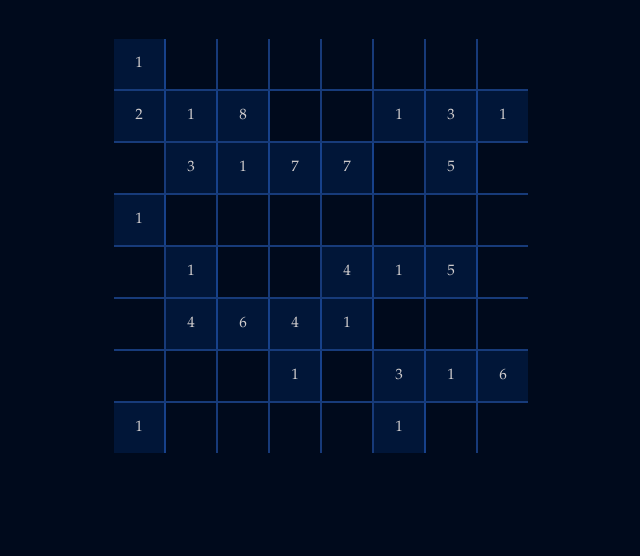
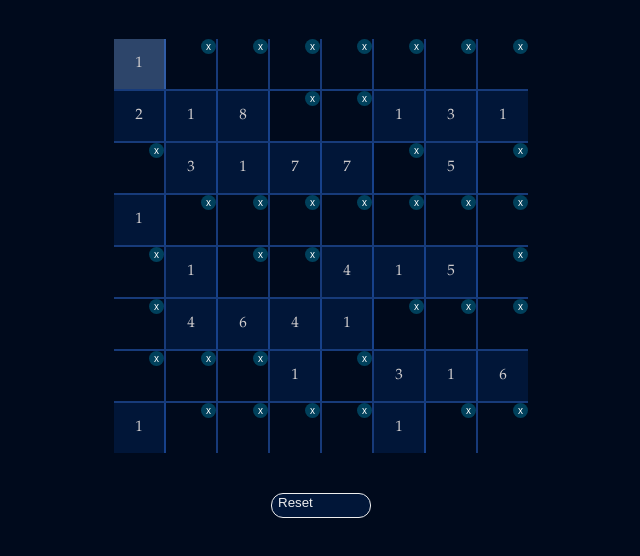
Before and after one commit to Pripovedac/Fillomino, a website: page index.html in a window 1280 px wide. Shown: the part 62-618 px from the top of the page, without its empty margins (319-959 px from the left). Drawn offline with nearby package versions, Linux system fonts and the light colour scheme.

Commit message:
Hover && Reset options

```diff
--- a/fillomino.js
+++ b/fillomino.js
@@ -81,6 +81,29 @@ function checkStatus(element) {
   return false
 }
 
+let playFlag = true
+
+Vue.component('board-cell', {
+  template: `
+    <div v-bind:class="{setfield : checkDefault(symbol)}">
+      <span> {{ symbol.value }} </span>
+      <div v-if="!checkDefault(symbol)">
+        <button class='reset'
+        @click=switchToReset>x</button>
+      </div>
+    </div>
+    `,
+  props: ['symbol'],
+  methods: {
+    checkDefault: function (field) {
+      return field.default_
+    },
+    switchToReset: function () {
+      playFlag = false;
+    },
+  },
+});
+
 Vue.component('fillomino-board', {
   template: `
     <div id="fillominoBoard" class="filominoBoard">
@@ -96,21 +119,6 @@ Vue.component('fillomino-board', {
   props: ['values'],
 });
 
-Vue.component('board-cell', {
-  template: `
-    <div v-bind:class="{setfield : checkDefault(symbol)}">
-      <span> {{ symbol.value }} </span>
-      <!-- <button id='reset'>x</button> -->
-    </div>
-    `,
-  props: ['symbol'],
-  methods: {
-    checkDefault: function (field) {
-      return field.default_
-    },
-  },
-});
-
 const tile = (value = undefined, status = 0, default_ = value !== undefined) =>
   ({ value, status, default_ });
 
@@ -119,8 +127,6 @@ new Vue({
   data: {
   // Status 0 => element nije clan poliomina
   // Status 1 => element jeste clan poliomina
-  //  isActive: true,
-    default_: true,
     startingBoard: [
       [tile(1), {}, {}, {}, {}, {}, {}, {}],
       [tile(2), tile(1), tile(8), {}, {}, tile(1), tile(3), tile(1)],
@@ -136,7 +142,13 @@ new Vue({
   },
   methods: {
     play: function (i, j) {
-      console.log('Uso sam u plej.');
+      if (playFlag) {
+        console.log('Uso sam u plej.')
+        deselectPreviousCell(tableRow, currentRow, currentCell)
+        currentRow = i
+        currentCell = j
+        changeCell(tableRow, currentRow, currentCell)
+        console.log(currentRow, currentCell)
         // ovo mogu i da ostavim i tako omogucim brisanje elemenata
         if (this.startingBoard[i][j].value !== undefined) {
           console.log('Prvi if.')
@@ -160,6 +172,10 @@ new Vue({
             }
           }
         }
+      } else {
+        playFlag = true
+        this.reset(i, j)
+      }
     },
 
     checkPolyomino: function (board, i, j, number) {
@@ -175,6 +191,7 @@ new Vue({
         this.displayMessage('Awesome! :D')
     },
     reset: function (i, j) {
+      console.log('reset entered')
       event.preventDefault()
       if (this.startingBoard[i][j].default_) {
         return
@@ -216,8 +233,82 @@ new Vue({
       this.message = message.toString()
       setTimeout(() => this.message = '', 1000)
     },
-    checkDefault: function (field) {
-      return field.value === undefined
+    restart: function () {
+      this.startingBoard = [
+        [tile(1), {}, {}, {}, {}, {}, {}, {}],
+        [tile(2), tile(1), tile(8), {}, {}, tile(1), tile(3), tile(1)],
+        [{}, tile(3), tile(1), tile(7), tile(7), {}, tile(5), {}],
+        [tile(1), {}, {}, {}, {}, {}, {}, {}],
+        [{}, tile(1), {}, {}, tile(4), tile(1), tile(5), {}],
+        [{}, tile(4), tile(6), tile(4), tile(1), {}, {}, {}],
+        [{}, {}, {}, tile(1), {}, tile(3), tile(1), tile(6)],
+        [tile(1), {}, {}, {}, {}, tile(1), {}, {}],
+      ]
     },
   },
 })
+
+/* Keyboard navigation */
+let currentRow = 0;
+let currentCell = 0;
+const tableRow = document.getElementsByClassName('board-row')
+const numOfRows = tableRow.length
+const numOfCells = tableRow[0].childNodes.length
+
+function changeCell(rows, currRow, currCell) {
+  const selectedRow = rows[currRow]
+  const selectedCell = selectedRow.childNodes[currCell];
+  selectedCell.style.background = 'rgba(116, 163, 230, 0.39)'
+}
+
+function deselectPreviousCell(rows, currRow, currCell) {
+  const selectedRow = rows[currentRow]
+  const selectedCell = selectedRow.childNodes[currCell];
+  selectedCell.classList.value === 'board-cell setfield' ? selectedCell.style.background = 'rgba(5, 70, 161, 0.16)' :
+    selectedCell.style.background = '#000A1C'
+  /* fixing hover bug */
+  // Problem explained:
+  // Cells visited using keyboard didn't suport hover effect
+  // specified in .css file.
+  selectedCell.onmouseover = function () {
+    this.style.backgroundColor = 'rgba(116, 163, 230, 0.39)';
+  }
+  selectedCell.onmouseleave = function () {
+    selectedCell.classList.value === 'board-cell setfield' ? selectedCell.style.background = 'rgba(5, 70, 161, 0.16)' :
+      selectedCell.style.background = '#000A1C'
+  }
+  /* fixing hover bug done */
+}
+
+
+$(document).keydown(function (e) {
+  // keyCode = 37 - left arrow key
+  if (e.keyCode === 37 && currentCell > 0) {
+    deselectPreviousCell(tableRow, currentRow, currentCell)
+    currentCell -= 1;
+    changeCell(tableRow, currentRow, currentCell)
+  }
+  // keyCode = 38 - upper arrow key
+  if (e.keyCode === 38 && currentRow > 0) {
+    deselectPreviousCell(tableRow, currentRow, currentCell)
+    currentRow -= 1
+    changeCell(tableRow, currentRow, currentCell)
+  }
+  // keyCode = 39 - right arrow key
+  if (e.keyCode === 39 && currentCell < numOfCells - 1) {
+    deselectPreviousCell(tableRow, currentRow, currentCell)
+    currentCell += 1;
+    changeCell(tableRow, currentRow, currentCell)
+  }
+  // keyCode = 40 - lower arrow key
+  if (e.keyCode === 40 && currentRow < numOfRows - 1) {
+    deselectPreviousCell(tableRow, currentRow, currentCell)
+    currentRow += 1;
+    changeCell(tableRow, currentRow, currentCell)
+  }
+})
+/* Keyboard navigation ended */
+
+changeCell(tableRow, currentRow, currentCell)
+
+console.log('CurrentRow, CurrentCell: ', currentRow, currentCell)
--- a/index.html
+++ b/index.html
@@ -10,13 +10,17 @@
 </head>
 
 <body>
-    <h1>Fillomino</h1>
+    <h1 id="tt">Fillomino</h1>
     <div id="Fillomino">
         <fillomino-board @play="play" @reset="reset" :values="startingBoard"></fillomino-board>
         <div id="message" v-if="message != ''">
             <span>{{ message }}</span>
         </div>
+        <button id='restart'
+        @click='restart'>Reset</button>
     </div>
+
+    <script src="https://ajax.googleapis.com/ajax/libs/jquery/3.1.0/jquery.min.js"></script>
     <script src="https://unpkg.com/vue"></script>
     <script src="fillomino.js"></script>
 </body>
--- a/styles.css
+++ b/styles.css
@@ -17,6 +17,7 @@ h1 {
     flex-basis: auto;
     padding-bottom: 20px;
     padding-top: 20px;
+    margin-bottom: 20px;
 }
 
 .board-cell {
@@ -32,14 +33,18 @@ h1 {
     align-items: center;
     justify-content: center;
     /* ended alignment */
+    /* added to put buttons in top
+    right corners of board-cells*/
+    position: relative;
+    cursor: pointer
+}
+
+.board-cell:hover {
+    background: rgba(116, 163, 230, 0.39);
 }
 
 .setfield {
     background-color: rgba(3, 41, 99, 0.4);
-}
-
-.board-cell:hover {
-    background: rgba(116, 163, 230, 0.39);
 }
 
 @keyframes display {
@@ -60,6 +65,46 @@ h1 {
     border-right: 2px solid rgba(56, 129, 255, 0.41);;
 }
 
+.reset {
+    border: none;
+    border-radius: 50%;
+    width: 15px;
+    height: 15px;
+    text-align: center;
+    vertical-align: middle;
+    padding: 0px;
+    font-size: 10px;
+    color: white;
+    align-content: center;
+    /* An element with position: absolute; is positioned relative to the
+    nearest positioned ancestor (instead of positioned relative to the viewport, like fixed).
+    However; if an absolute positioned element has no positioned ancestors,
+    it uses the document body, and moves along with page scrolling.*/
+    position: absolute;
+    top: 0px;
+    right: 0px;
+    background: rgba(0, 204, 255, 0.28);
+}
+#restart {
+    text-align: center;
+    background: rgba(3, 41, 99, 0.4);
+    border: 1px solid;
+    border-radius: 12px;
+    border-color: #eee;
+    color: #eee;
+    width: 100px;
+    height: 25px;
+    display: flex;
+    margin: 0 auto;
+    /* determining the speed of 'hover' effect */
+    -webkit-transition-duration: 0.4s;
+    transition-duration: 0.4s;
+}
+#restart:hover {
+    background-color: #eee; /* Green */
+    color: rgb(43, 12, 248);
+    border-color: rgba(3, 41, 99, 0.4);
+}
 #message {
   /*Ovim stilizujemo gresku.*/
   color: white;
@@ -82,16 +127,21 @@ h1 {
   text-align: center;
 }
 
-.win{
+.win {
   animation: display;
   animation-duration: 1.5s;
 }
 
+/* we are using `media screen` to ajdust the size of
+the table on screens smaller than its size */
+@media screen and (max-width: 400px) {
 /* minimum width of the screen to fit the
 table is 400px */
-@media screen and (max-width: 400px) {
-    #fillominoBoard, .board-cell, .board-row {
+    #fillominoBoard, .board-cell, .board-row{
         width: 100%;
+    }
+    #resetGame {
+        width: 20%;
     }
 }
 @media screen and (max-height: 500px) {
```
Also changed, not shown: .eslintrc.json. Lines whose indentation alone changed are shown as unchanged.
